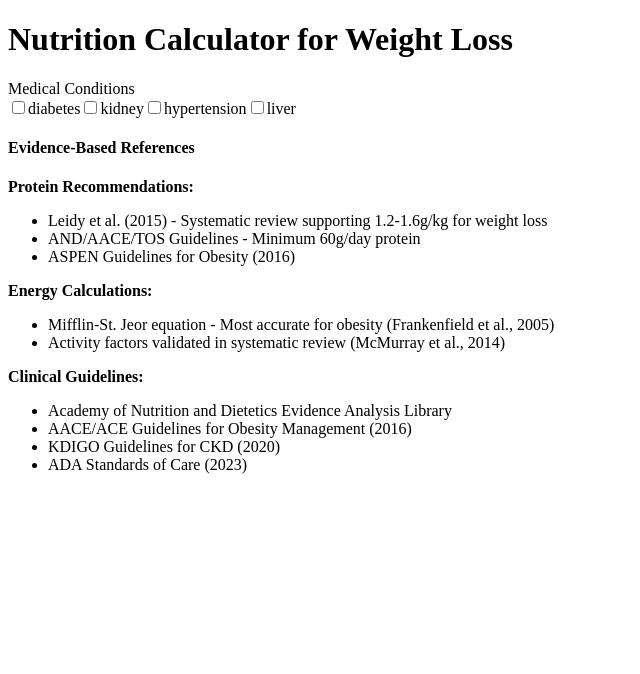
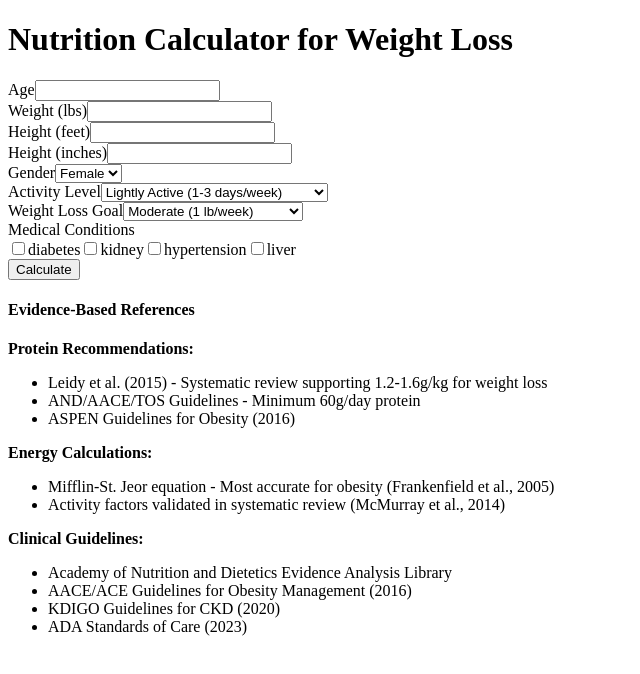
Before and after one commit to Dc1616DC/nextjs-boilerplate, a Next.js app: page / in a window 1280 px wide. Shown: the top 674 px of the page, without its empty margins (0-640 px from the left). Built offline with nearby package versions, Linux system fonts and the light colour scheme.

Commit message:
Update NutritionCalculator.tsx

```diff
--- a/app/components/NutritionCalculator.tsx
+++ b/app/components/NutritionCalculator.tsx
@@ -1,7 +1,6 @@
 "use client";
 
 import { useState } from 'react';
-import { Info } from 'lucide-react';
 
 type FormData = {
   age: string;
@@ -66,7 +65,7 @@ const CONDITION_ADJUSTMENTS = {
     notes: "Monitor ammonia levels; consider BCAA supplementation",
     macros: { protein: "20-25%", carbs: "45-50%", fat: "25-30%" }
   }
-};
+} as const;
 
 const TOOLTIPS = {
   bmi: "Body Mass Index calculation based on WHO standards. BMI = weight(kg)/height(m)²",
@@ -96,7 +95,87 @@ export default function NutritionCalculator() {
     position: { x: 0, y: 0 }
   });
 
-  // ... [Previous calculation code remains the same] ...
+  const activityFactors = {
+    sedentary: 1.2,
+    light: 1.375,
+    moderate: 1.55,
+    very: 1.725
+  } as const;
+
+  const calculateResults = () => {
+    // Convert measurements
+    const heightInInches = (parseInt(formData.heightFeet) * 12) + parseInt(formData.heightInches);
+    const heightInCm = heightInInches * 2.54;
+    const heightInMeters = heightInCm / 100;
+    const weightInKg = parseFloat(formData.weightLbs) * 0.45359237;
+    const age = parseInt(formData.age);
+
+    // Calculate BMI
+    const bmi = weightInKg / (heightInMeters * heightInMeters);
+
+    // Calculate IBW (Hamwi equation)
+    const baseHeight = 5 * 12; // 5 feet in inches
+    const inchesOver5Feet = heightInInches - baseHeight;
+    const ibwLbs = formData.gender === 'female' ?
+      100 + (inchesOver5Feet * 5) :
+      106 + (inchesOver5Feet * 6);
+    const ibwKg = ibwLbs * 0.45359237;
+
+    // Determine adjustment factor based on BMI
+    let adjustmentFactor = 0.40; // default
+    if (bmi > 40) adjustmentFactor = 0.25;
+    else if (bmi > 35) adjustmentFactor = 0.30;
+    else if (bmi > 30) adjustmentFactor = 0.35;
+
+    // Calculate Adjusted Body Weight
+    const excessWeightKg = weightInKg - ibwKg;
+    const adjustedWeightKg = ibwKg + (adjustmentFactor * excessWeightKg);
+
+    // Calculate BMR using Mifflin-St. Jeor
+    let bmr;
+    if (formData.gender === 'female') {
+      bmr = (10 * weightInKg) + (6.25 * heightInCm) - (5 * age) - 161;
+    } else {
+      bmr = (10 * weightInKg) + (6.25 * heightInCm) - (5 * age) + 5;
+    }
+
+    // Calculate TDEE
+    const tdee = bmr * activityFactors[formData.activityLevel as keyof typeof activityFactors];
+
+    // Calculate protein needs using adjusted weight
+    const proteinLow = Math.round(adjustedWeightKg * 1.2);
+    const proteinHigh = Math.round(adjustedWeightKg * 1.6);
+
+    // Calculate calorie target
+    const calorieDeficits = {
+      conservative: 250,
+      moderate: 500,
+      aggressive: 750
+    };
+
+    const targetCalories = tdee - calorieDeficits[formData.weightLossGoal as keyof typeof calorieDeficits];
+
+    setResults({
+      bmr: Math.round(bmr),
+      tdee: Math.round(tdee),
+      targetCalories: Math.round(targetCalories),
+      proteinRange: `${proteinLow}-${proteinHigh}`,
+      ibw: Math.round(ibwLbs),
+      abw: Math.round(adjustedWeightKg * 2.20462), // convert to lbs
+      bmi: Math.round(bmi * 10) / 10,
+      adjustmentFactor,
+      macroDistribution: {
+        protein: "25-30%",
+        carbs: "45-50%",
+        fat: "25-30%"
+      },
+      conditionAdjustments: {
+        protein: "",
+        calories: "",
+        notes: ""
+      }
+    });
+  };
 
   const showTooltip = (e: React.MouseEvent, content: string) => {
     setTooltip({
@@ -121,11 +200,96 @@ export default function NutritionCalculator() {
 
   return (
     <div className="max-w-4xl mx-auto">
-      {/* [Previous form HTML remains similar, adding condition checkboxes] */}
+      <form onSubmit={(e) => { e.preventDefault(); calculateResults(); }} className="space-y-4">
+        <div className="grid grid-cols-1 md:grid-cols-2 gap-4">
+          <div>
+            <label className="block text-sm font-medium mb-1">Age</label>
+            <input
+              type="number"
+              className="w-full p-2 border rounded"
+              value={formData.age}
+              onChange={e => setFormData({...formData, age: e.target.value})}
+              required
+            />
+          </div>
+
+          <div>
+            <label className="block text-sm font-medium mb-1">Weight (lbs)</label>
+            <input
+              type="number"
+              className="w-full p-2 border rounded"
+              value={formData.weightLbs}
+              onChange={e => setFormData({...formData, weightLbs: e.target.value})}
+              required
+            />
+          </div>
+
+          <div>
+            <label className="block text-sm font-medium mb-1">Height (feet)</label>
+            <input
+              type="number"
+              className="w-full p-2 border rounded"
+              value={formData.heightFeet}
+              onChange={e => setFormData({...formData, heightFeet: e.target.value})}
+              required
+            />
+          </div>
+
+          <div>
+            <label className="block text-sm font-medium mb-1">Height (inches)</label>
+            <input
+              type="number"
+              className="w-full p-2 border rounded"
+              value={formData.heightInches}
+              onChange={e => setFormData({...formData, heightInches: e.target.value})}
+              required
+            />
+          </div>
+
+          <div>
+            <label className="block text-sm font-medium mb-1">Gender</label>
+            <select
+              className="w-full p-2 border rounded"
+              value={formData.gender}
+              onChange={e => setFormData({...formData, gender: e.target.value})}
+            >
+              <option value="female">Female</option>
+              <option value="male">Male</option>
+            </select>
+          </div>
+
+          <div>
+            <label className="block text-sm font-medium mb-1">Activity Level</label>
+            <select
+              className="w-full p-2 border rounded"
+              value={formData.activityLevel}
+              onChange={e => setFormData({...formData, activityLevel: e.target.value})}
+            >
+              <option value="sedentary">Sedentary (little/no exercise)</option>
+              <option value="light">Lightly Active (1-3 days/week)</option>
+              <option value="moderate">Moderately Active (3-5 days/week)</option>
+              <option value="very">Very Active (6-7 days/week)</option>
+            </select>
+          </div>
+
+          <div>
+            <label className="block text-sm font-medium mb-1">Weight Loss Goal</label>
+            <select
+              className="w-full p-2 border rounded"
+              value={formData.weightLossGoal}
+              onChange={e => setFormData({...formData, weightLossGoal: e.target.value})}
+            >
+              <option value="conservative">Conservative (0.5 lb/week)</option>
+              <option value="moderate">Moderate (1 lb/week)</option>
+              <option value="aggressive">Aggressive (1.5 lb/week)</option>
+            </select>
+          </div>
+        </div>
+
         <div className="mt-4">
           <label className="block text-sm font-medium mb-2">Medical Conditions</label>
           <div className="grid grid-cols-2 gap-2">
-          {Object.keys(CONDITION_ADJUSTMENTS).map(condition => (
+            {(Object.keys(CONDITION_ADJUSTMENTS) as Array<keyof typeof CONDITION_ADJUSTMENTS>).map(condition => (
               <label key={condition} className="flex items-center space-x-2">
                 <input
                   type="checkbox"
@@ -139,25 +303,67 @@ export default function NutritionCalculator() {
           </div>
         </div>
 
-      {/* Results section with tooltips */}
+        <button
+          type="submit"
+          className="w-full bg-blue-600 text-white p-2 rounded hover:bg-blue-700"
+        >
+          Calculate
+        </button>
+      </form>
+
       {results && (
         <div className="mt-6 space-y-4">
-          {/* ... [Previous results sections with added tooltips] ... */}
+          <h3 className="text-lg font-semibold">Results</h3>
+
           <div className="grid grid-cols-1 md:grid-cols-2 gap-4">
-            {/* Each section gets Info icon and tooltip */}
-            <div className="p-4 bg-gray-50 rounded relative">
+            <div className="p-4 bg-gray-50 rounded">
               <div className="flex items-center">
                 <h4 className="font-medium">Anthropometrics</h4>
-                <Info
-                  className="ml-2 w-4 h-4 cursor-help"
+                <button
+                  className="ml-2 text-blue-600 text-sm"
                   onMouseEnter={(e) => showTooltip(e, TOOLTIPS.bmi)}
                   onMouseLeave={hideTooltip}
-                />
+                >
+                  ⓘ
+                </button>
               </div>
-              {/* ... results content ... */}
+              <p>BMI: {results.bmi} kg/m²</p>
+              <p>Ideal Body Weight: {results.ibw} lbs</p>
+              <p>Adjusted Body Weight: {results.abw} lbs</p>
+              <p className="text-sm text-gray-600 mt-1">Adjustment Factor: {results.adjustmentFactor}</p>
             </div>
 
-            {/* Condition-specific adjustments when conditions are selected */}
+            <div className="p-4 bg-gray-50 rounded">
+              <div className="flex items-center">
+                <h4 className="font-medium">Energy Needs</h4>
+                <button
+                  className="ml-2 text-blue-600 text-sm"
+                  onMouseEnter={(e) => showTooltip(e, TOOLTIPS.energy)}
+                  onMouseLeave={hideTooltip}
+                >
+                  ⓘ
+                </button>
+              </div>
+              <p>BMR: {results.bmr} calories</p>
+              <p>TDEE: {results.tdee} calories</p>
+              <p>Target Calories: {results.targetCalories} calories</p>
+            </div>
+
+            <div className="p-4 bg-gray-50 rounded">
+              <div className="flex items-center">
+                <h4 className="font-medium">Protein Needs</h4>
+                <button
+                  className="ml-2 text-blue-600 text-sm"
+                  onMouseEnter={(e) => showTooltip(e, TOOLTIPS.protein)}
+                  onMouseLeave={hideTooltip}
+                >
+                  ⓘ
+                </button>
+              </div>
+              <p>Recommended Range: {results.proteinRange}g/day</p>
+              <p className="text-sm text-gray-600 mt-1">Based on 1.2-1.6g/kg adjusted body weight</p>
+            </div>
+
             {formData.conditions.length > 0 && (
               <div className="col-span-2 p-4 bg-gray-50 rounded">
                 <h4 className="font-medium mb-2">Condition-Specific Adjustments</h4>
```
Lines whose indentation alone changed are shown as unchanged.
